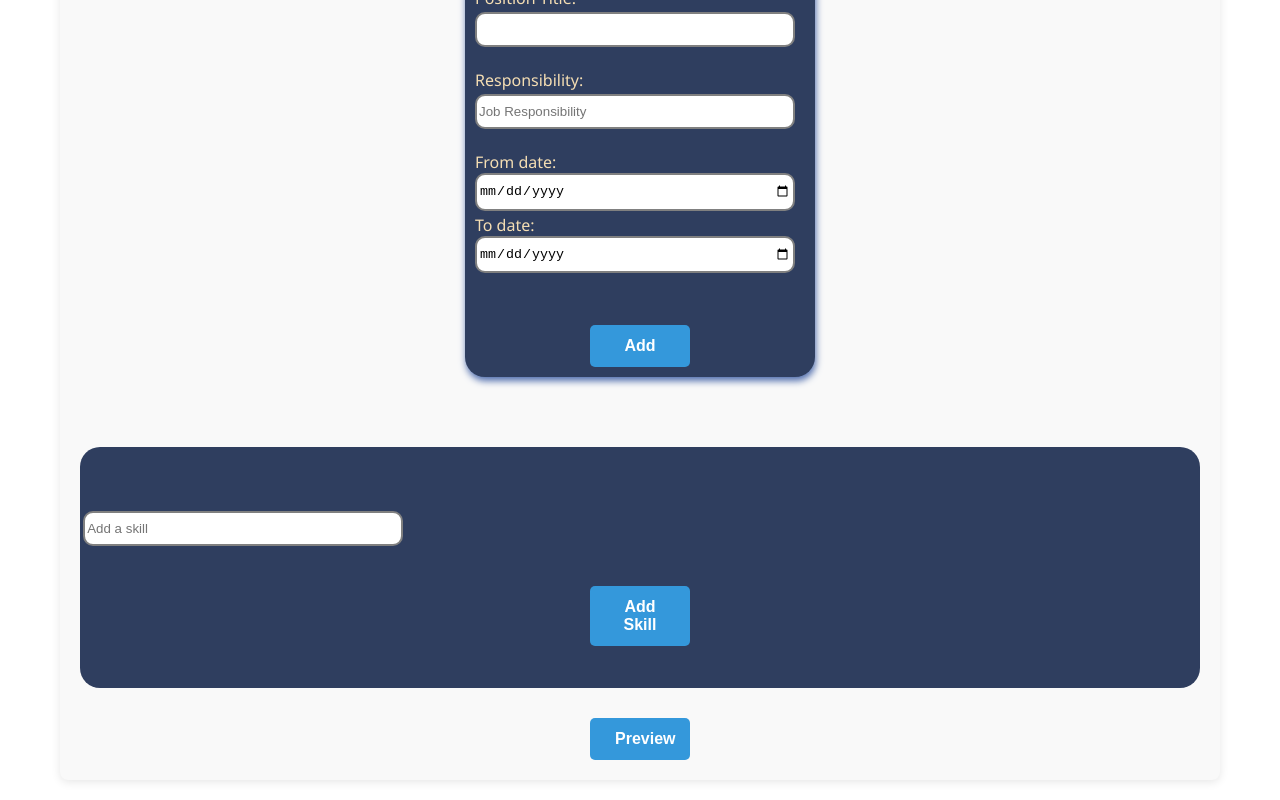
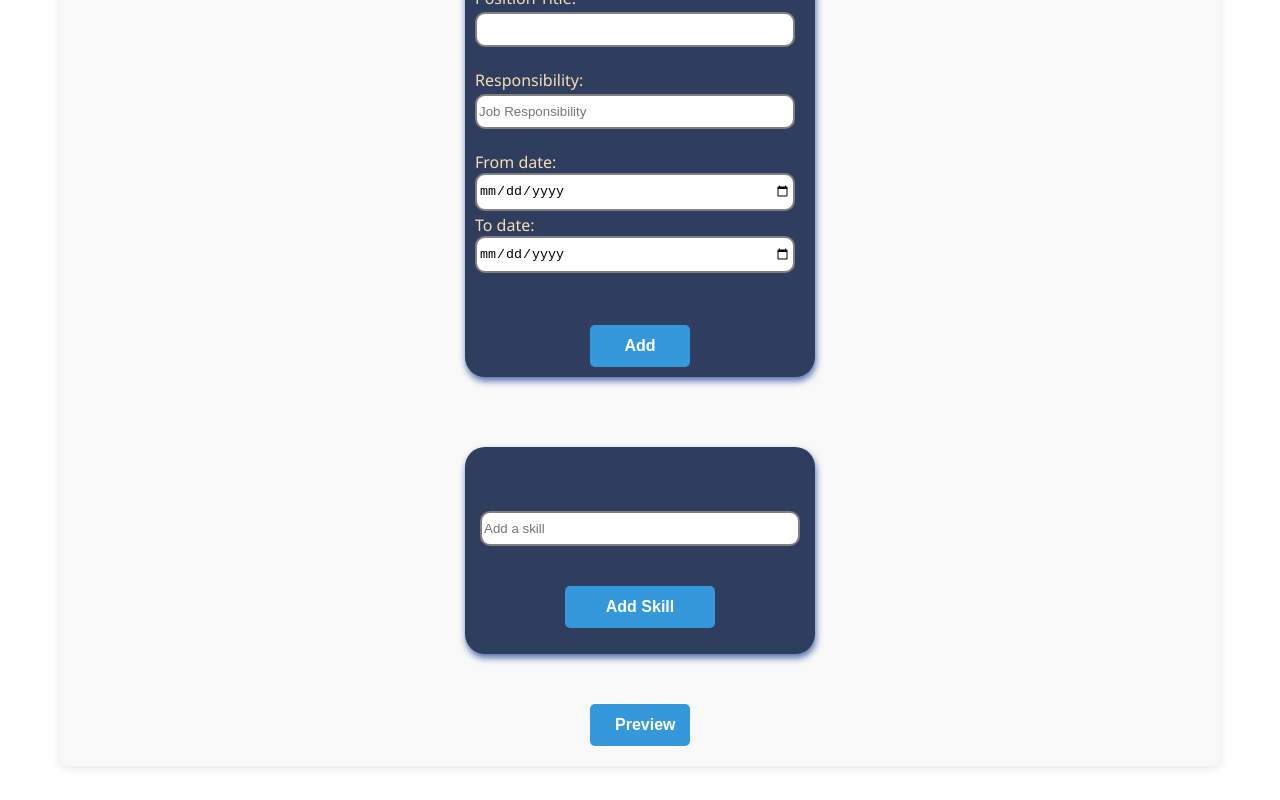
Before and after one commit to yahya-mohamoud/CV-App, a React (Vite) app: page / in a window 1280 px wide. Shown: the part 1536-2336 px from the top of the page. Built offline with nearby package versions, Linux system fonts and the light colour scheme.

Commit message:
updated the styles of skills section

```diff
--- a/src/styles/forms.css
+++ b/src/styles/forms.css
@@ -1,4 +1,4 @@
-.General-info, .practical, .experience{
+.General-info, .practical, .experience, .skills-section{
     padding: 10px;
     width: 350px;
     margin: 20px auto;
@@ -50,7 +50,13 @@ button{
 }
 
 .skills-section {
-    background-color: #2f3e5f;
-    padding: 4rem 0.2rem 2rem;
-    border-radius: 20px;
+    padding: 4rem 0.2rem 1rem;
 }
+
+.skills-section input {
+    margin: 0 auto;
+}
+
+.skills-section button{
+    width: 150px;
+}
```
